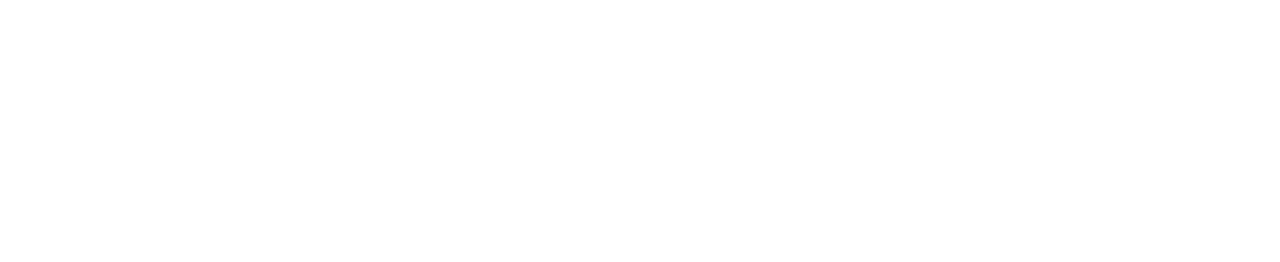
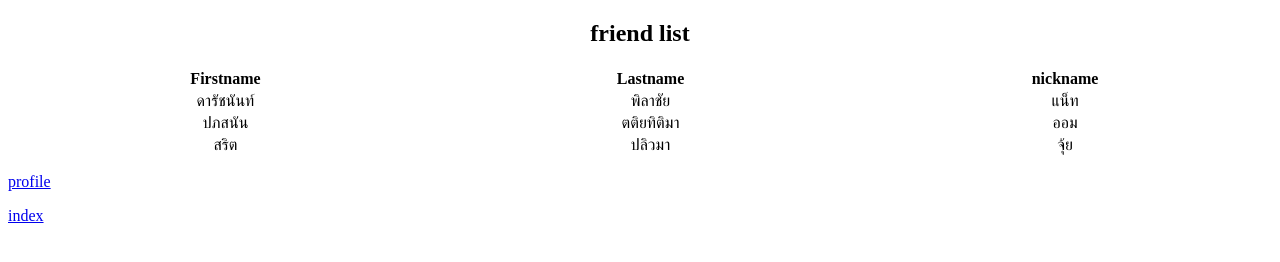
Before and after one commit to wichakorn98/HTML, a plain HTML site: page friend.html in a window 1280 px wide. Drawn offline with Linux system fonts and the light colour scheme.

Commit message:
secondcommit

```diff
--- a/friend.html
+++ b/friend.html
@@ -0,0 +1,41 @@
+<!DOCTYPE html>
+<html lang="en">
+<head>
+    <meta charset="UTF-8">
+    <meta name="viewport" content="width=device-width, initial-scale=1.0">
+    <title>Document</title>
+    <style>
+        h2 {text-align: center;}
+        td {text-align: center;}
+    </style>
+</head>
+<body>
+    <h2>friend list</h2>
+
+<table style="width:100%">
+  <tr>
+    <th>Firstname</th>
+    <th>Lastname</th>
+    <th>nickname</th>
+  </tr>
+  <tr>
+    <td>ดารัชนันท์</td>
+    <td>พิลาชัย</td>
+    <td>แน็ท</td>
+  </tr>
+  <tr>
+    <td>ปภสนัน</td>
+    <td>ตติยทิติมา</td>
+    <td>ออม</td>
+  </tr>
+  <tr>
+    <td>สริต</td>
+    <td>ปลิวมา</td>
+    <td>จุ้ย</td>
+  </tr>
+
+</table>
+    <p><a href="profile.html">profile</a></p>
+    <p><a href="index.html">index</a></p>
+</body>
+</html>
```
Also changed, not shown: index.html (+5 -1 lines), profile.html (+17 -0 lines).
